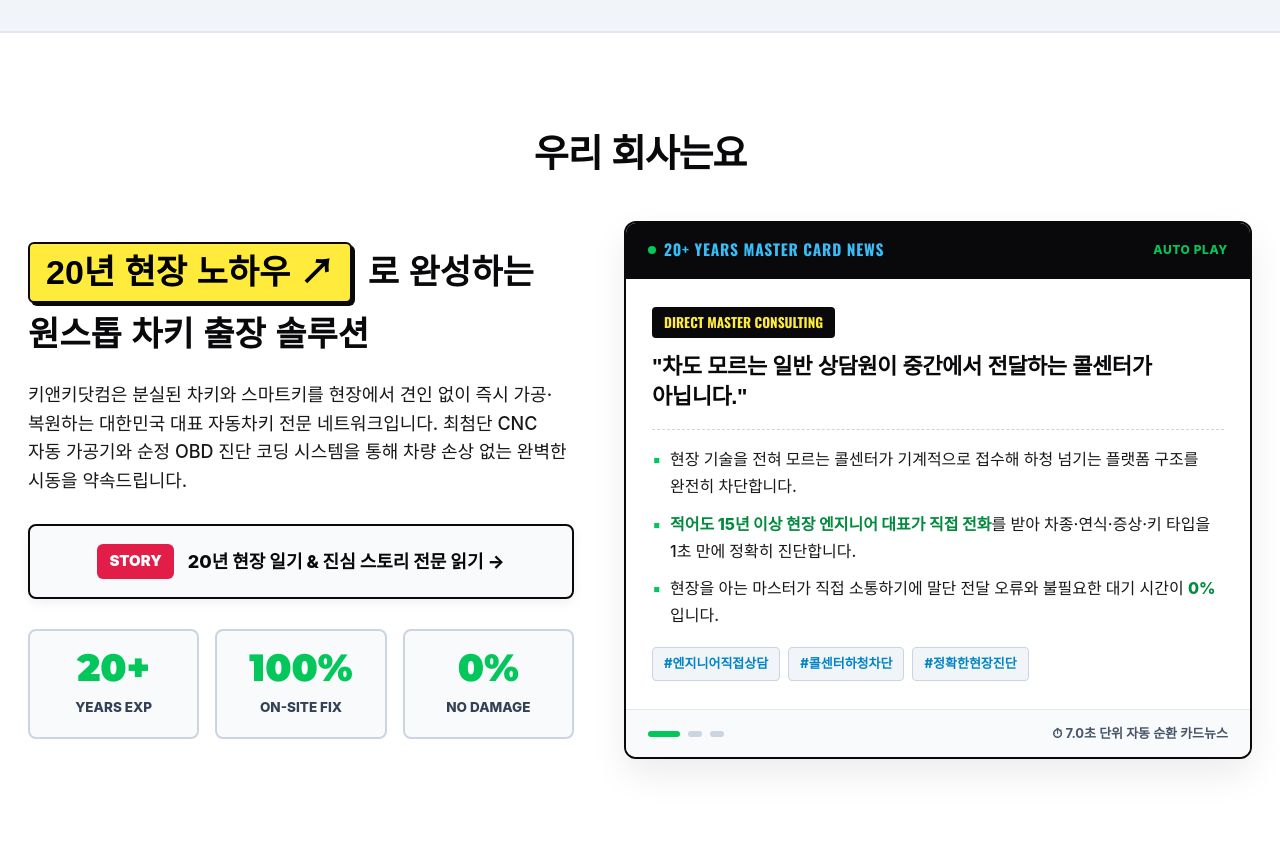
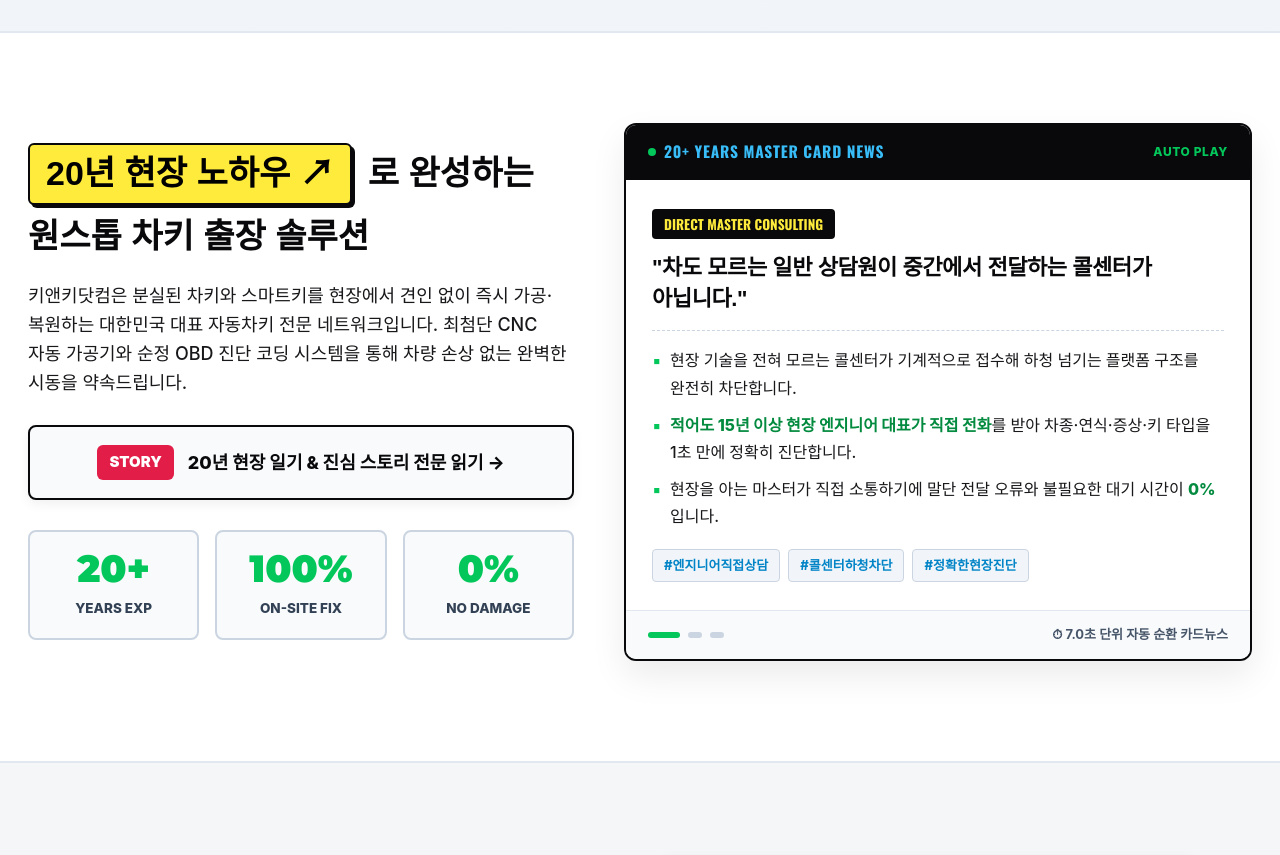
Before and after one commit to keydoctor79-max/keynkey, a plain HTML site: page test.html in a window 1280 px wide. Shown: the part 2080-2935 px from the top of the page. Drawn offline with nearby package versions, Linux system fonts and the light colour scheme; a web font is replaced by a local one.

Commit message:
Update test.html

```diff
--- a/test.html
+++ b/test.html
@@ -1725,9 +1725,7 @@
   <!-- 3. About Us Section & 카드뉴스 -->
   <section id="about" class="aboutSection">
     <div class="wrap">
-      <div class="secHeader">
-        <h2 class="secHeaderTitle">우리 회사는요</h2>
-      </div>
+
       <div class="aboutGrid">
         <div>
        <h3 class="aboutHeading" style="display:flex; flex-wrap:wrap; align-items:center; gap:8px; line-height:1.4;">
```
